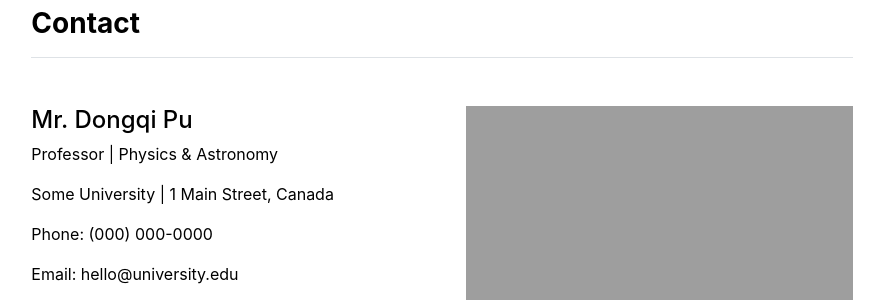
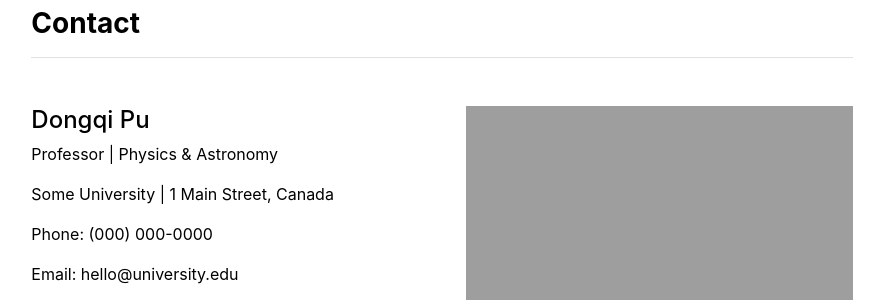
Before and after one commit to pudongqi/pudongqi.github.io, a Jekyll site: the page built from contact.md, in a window 1280 px wide. Shown: the part 166-466 px from the top of the page, without its empty margins (198-1082 px from the left). Built offline with Jekyll 4.4.1, drawn with Linux system fonts in a browser that asks for light colours.

Commit message:
no message

```diff
--- a/_data/settings.yml
+++ b/_data/settings.yml
@@ -17,4 +17,4 @@ social:
 - {icon: 'linkedin', link: 'https://linkedin.com/in/pudongqi'}
 
 contacts:
-- {name: 'Mr. Dongqi Pu', title: 'Professor', department: 'Physics & Astronomy', institution: 'Some University', institution_address: '1 Main Street, Canada', phone: '(000) 000-0000', email: 'hello@university.edu', office: 'Science Building 505', image: 'assets/img/contact.jpg'}
+- {name: 'Dongqi Pu', title: 'Professor', department: 'Physics & Astronomy', institution: 'Some University', institution_address: '1 Main Street, Canada', phone: '(000) 000-0000', email: 'hello@university.edu', office: 'Science Building 505', image: 'assets/img/contact.jpg'}
```
